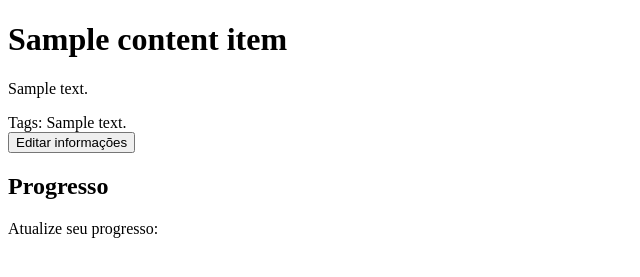
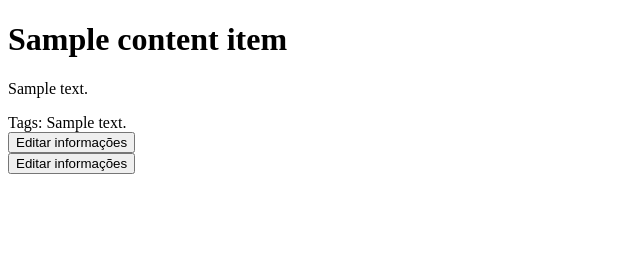
Before and after one commit to guilherme-messias/skillshelf, a PHP site: template views/template/content_item_detail.view.php in a window 1280 px wide. Shown: the part 26-303 px from the top of the page, without its empty margins (0-640 px from the left). Run offline with PHP 8.4, Linux system fonts and the light colour scheme; the template is opened without the code that fills it: most values are stand-ins (such as "Sample title", 1, 10 or a date in 2020).

Commit message:
refactor: atualiza a sintaxe de acesso a propriedades de objetos em content_item_detail

```diff
--- a/controllers/content_item_detail.controller.php
+++ b/controllers/content_item_detail.controller.php
@@ -1,9 +1,7 @@
 <?php
+$id = $_GET["id"] ?? 1;
 
-$db = new DB();
-$content_items = $db->content_items();
-
-$id = $_GET["id"] ?? 1;
+$content_items = (new DB())->content_items();
 
 $content_item = array_pop(array_filter($content_items, fn($c) => $c["id"] == $id));
 
--- a/views/template/content_item_detail.view.php
+++ b/views/template/content_item_detail.view.php
@@ -1,19 +1,14 @@
 <main class="max-w-5xl mx-auto p-4 md:p-8">
   <header class="bg-white rounded-xl shadow overflow-hidden mb-6">
     <div class="relative">
-      <img src="<?= $content_item["url"] ?>" alt="<?= $content_item["title"] ?>" class="w-full h-56 object-cover" />
+      <img src="<?= $content_item->url ?>" alt="<?= $content_item->title ?>" class="w-full h-56 object-cover" />
       <div class="absolute inset-0 bg-gradient-to-t from-black/50 to-transparent"></div>
       <div class="absolute bottom-4 left-4 right-4 flex flex-col md:flex-row md:items-center md:justify-between gap-4">
         <div class="text-white">
-          <h1 class="text-lg md:text-2xl font-bold"><?= $content_item["title"] ?></h1>
-          <p class="text-sm opacity-90"><?= $content_item["content_type"] ?? "Plataforma" ?></p>
+          <h1 class="text-lg md:text-2xl font-bold"><?= $content_item->title ?></h1>
+          <p class="text-sm opacity-90"><?= $content_item->content_type ?? "Plataforma" ?></p>
           <div class="mt-2 flex items-center gap-2 text-sm">
-            <span class="inline-block bg-white/20 px-2 py-1 rounded-full">Tags: <?= $content_item[
-                "content_type"
-            ] ?></span>
-            <!-- <span class="inline-block bg-white/20 px-2 py-1 rounded-full">Progresso: <?= $content_item[
-                "progress"
-            ] ?>%</span> -->
+            <span class="inline-block bg-white/20 px-2 py-1 rounded-full">Tags: <?= $content_item->content_type ?></span>
           </div>
         </div>
         <div class="flex gap-2">
@@ -22,25 +17,13 @@
       </div>
     </div>
   </header>
-
   <section class="bg-white rounded-xl shadow p-4">
     <div class="space-y-4">
       <div class="flex items-center justify-between">
-        <div>
-          <h2 class="text-lg font-semibold">Progresso</h2>
-          <p class="text-sm text-gray-500">Atualize seu progresso:</p>
+        <div class="flex gap-2">
+          <button class="bg-indigo-600 hover:bg-indigo-700 text-white px-3 py-2 rounded-md text-sm">Editar informações</button>
         </div>
-        <!-- <div class="text-sm text-gray-600">Atual: <strong><?= $content_item["progress"] ?>%</strong></div> -->
-      </div>
-
-      <!-- <div class="space-y-2">
-        <input type="range" min="0" max="100" value="<?= $content_item[
-            "progress"
-        ] ?>" id="progressRange" class="w-full h-2 bg-gray-200 rounded-lg appearance-none accent-indigo-600" />
-        <div class="w-full bg-gray-200 h-2 rounded overflow-hidden">
-          <div id="progressBar" class="bg-indigo-600 h-2" style="width: <?= $content_item["progress"] ?>%"></div>
-        </div> -->
       </div>
     </div>
-  </section>
+  </header>
 </main>
```
